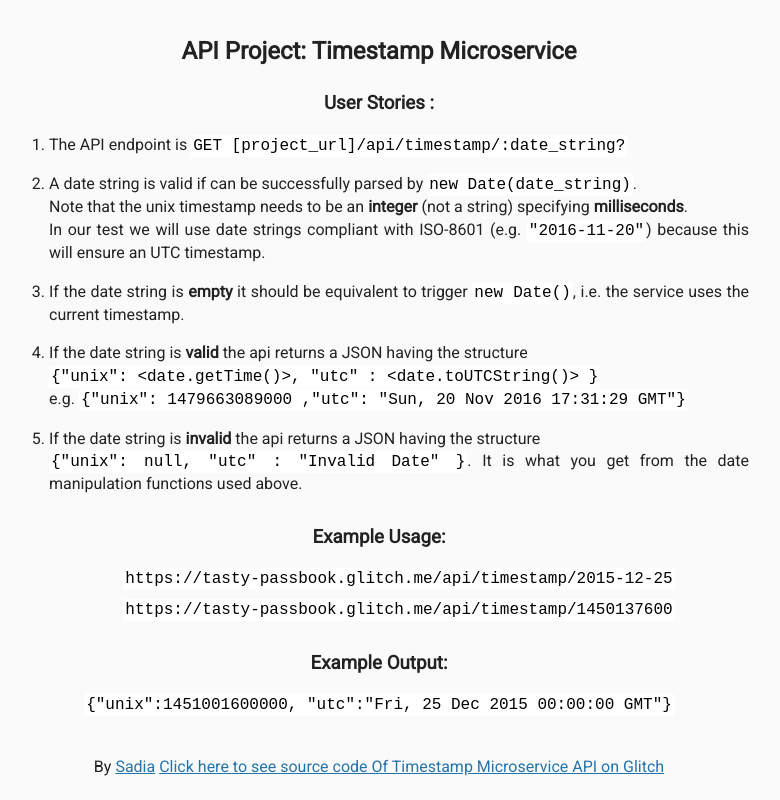
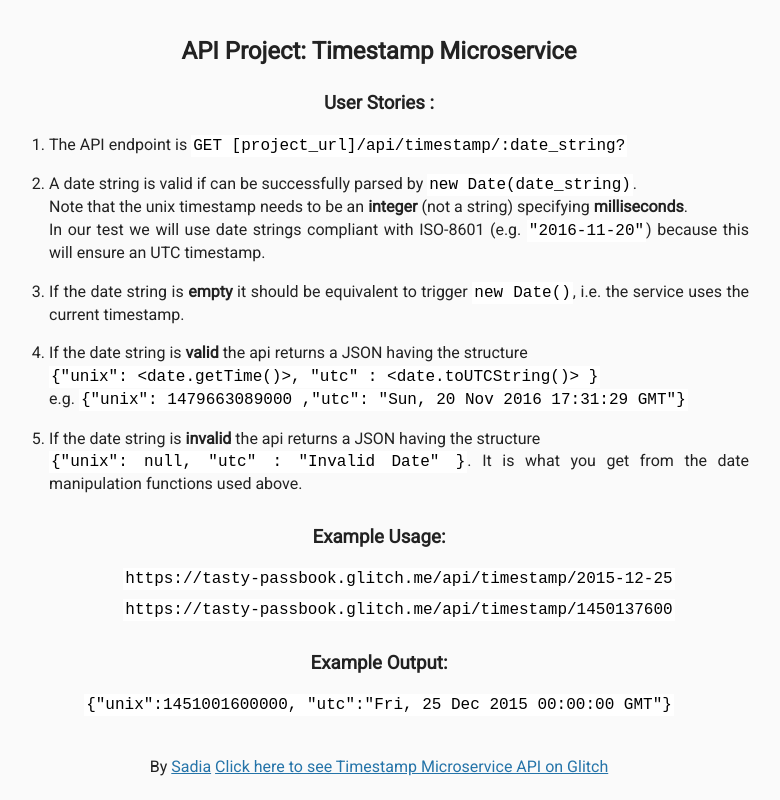
Before and after one commit to SadiaWaleem/Timestamp_microservice_api, a website: page views/index.html in a window 1280 px wide. Shown: the whole page, without its empty margins (261-1041 px from the left). Drawn offline with Linux system fonts and the light colour scheme; files that its build step writes are made by us from their sources.

Commit message:
🏋📌 Updated with Glitch

```diff
--- a/server.js
+++ b/server.js
@@ -23,6 +23,7 @@ app.get("/", function (req, res) {
 app.get("/api/timestamp/:date_string?", function (req, res) {
 
   let date;
+
   if (req.params.date_string === undefined){
     date = new Date();
   } else if (req.params.date_string.match(/\d{13}/)){
--- a/views/index.html
+++ b/views/index.html
@@ -44,7 +44,7 @@
          <p>
            By
           <a href="https://github.com/SadiaWaleem/timestamp_microservice_api">Sadia</a>
-          <a href="https://glitch.com/edit/#!/tasty-passbook">Click here to see source code Of Timestamp Microservice API on Glitch</a>
+          <a href="https://tasty-passbook.glitch.me/">Click here to see Timestamp Microservice API on Glitch</a>
         </p>
       </div>
    </body>
```
